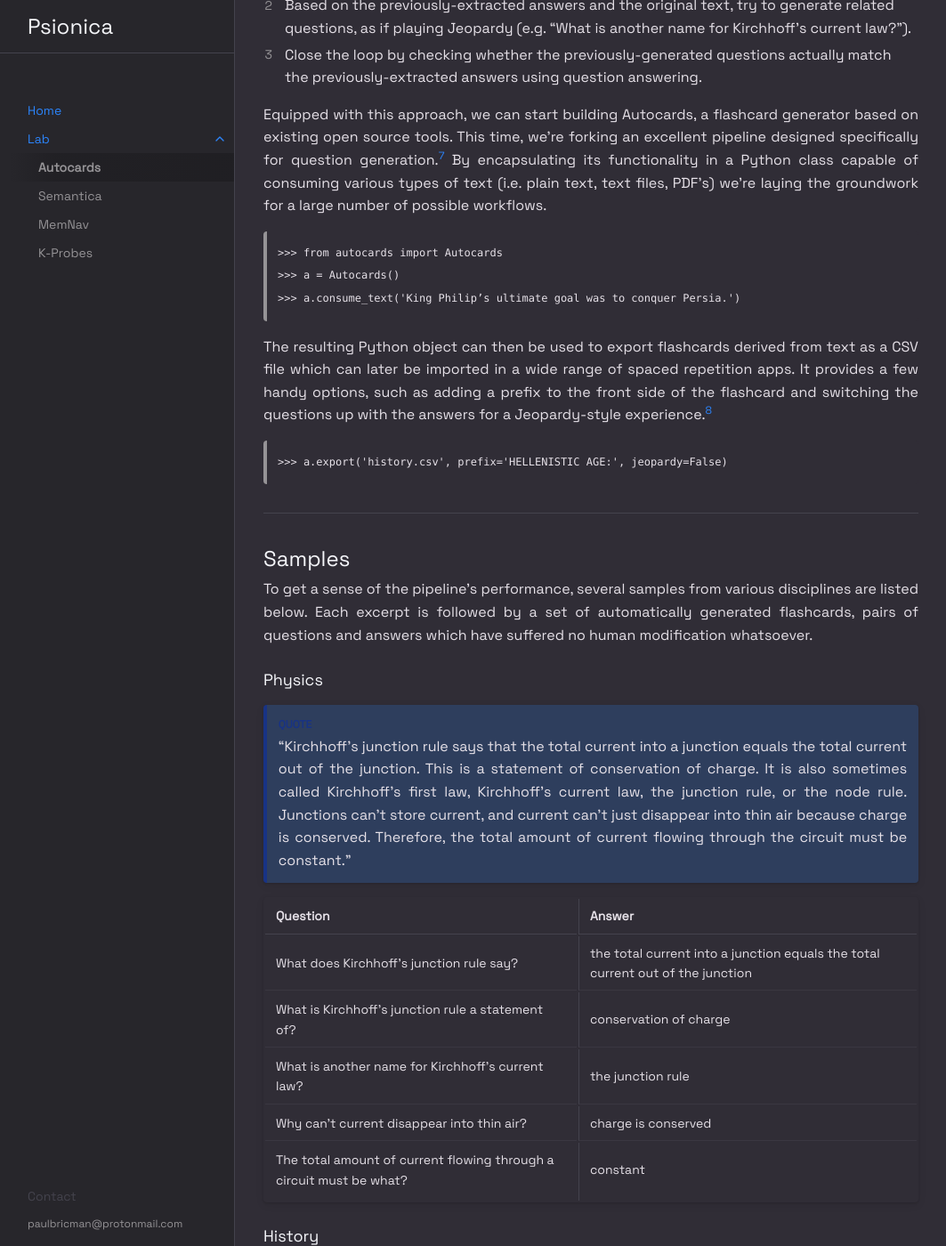
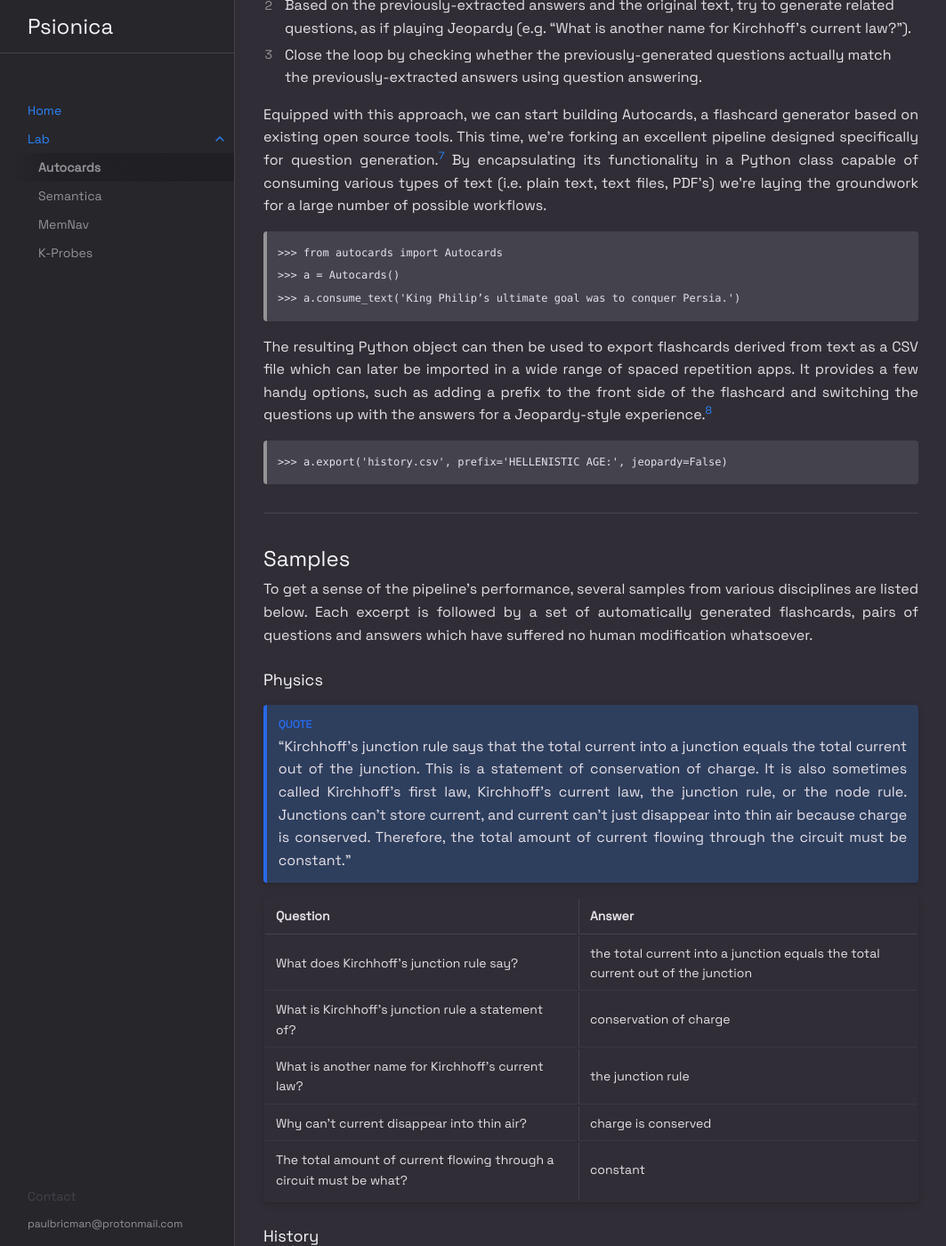
Before and after one commit to Psionica/psionica.github.io, a Jekyll site: the page built from docs/lab/autocards.md, in a window 1280 px wide and 1400 px high, scrolled down 2257 px. Shown: the whole window at 89% size, without its empty margins (108-1171 px from the left). Built offline with Jekyll 4.4.1, drawn with Linux system fonts in a browser that asks for light colours.

Commit message:
Fix callout colors

```diff
--- a/_sass/color_schemes/dark.scss
+++ b/_sass/color_schemes/dark.scss
@@ -11,7 +11,7 @@ $link-color: $blue-000;
 $btn-primary-color: $blue-200;
 $base-button-color: $grey-dk-250;
 
-$code-background-color: $grey-dk-250;
+$code-background-color: $grey-dk-200;
 $search-background-color: $grey-dk-250;
 $table-background-color: $grey-dk-250;
 $feedback-color: darken($sidebar-color, 3%);
--- a/_sass/typography.scss
+++ b/_sass/typography.scss
@@ -4,10 +4,10 @@
 // stylelint-disable primer/selector-no-utility, primer/no-override, selector-no-type, selector-max-type
 
 $callouts: (
-    info: ($blue-300, rgba($blue-000, .2), 'INFO'),
-    warn: ($blue-300, rgba($blue-000, .2), 'WARNING'),
+    info: ($blue-100, rgba($blue-000, .2), 'INFO'),
+    warn: ($blue-100, rgba($blue-000, .2), 'WARNING'),
     danger: ($red-300, rgba($red-000, .2), 'DANGER'),
-    quote: ($blue-300, rgba($blue-000, .2), 'QUOTE'),
+    quote: ($blue-100, rgba($blue-000, .2), 'QUOTE'),
     sample: ($blue-300, rgba($blue-000, .2), 'SAMPLE')
 );
 
@@ -31,6 +31,7 @@ $callouts: (
 }
 
 .code-block {
+  background: rgba($blue-000, .2);
   border-left: $border-radius solid $grey-dk-000;
   border-radius: $border-radius;
   box-shadow: 0 1px 2px rgba(0, 0, 0, 0.12), 0 3px 10px rgba(0, 0, 0, 0.08);
```
Also changed, not shown: 3 other files.
